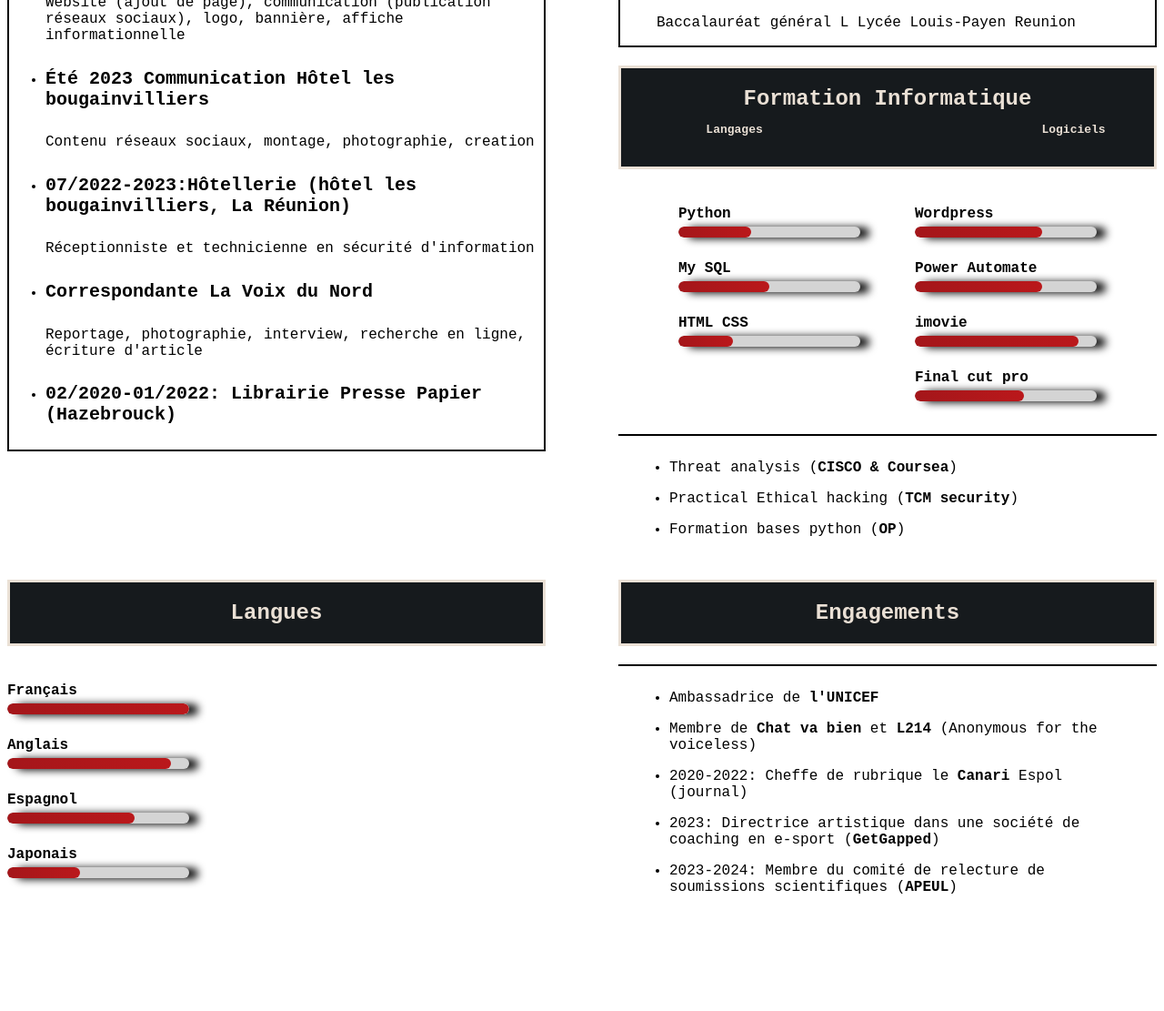
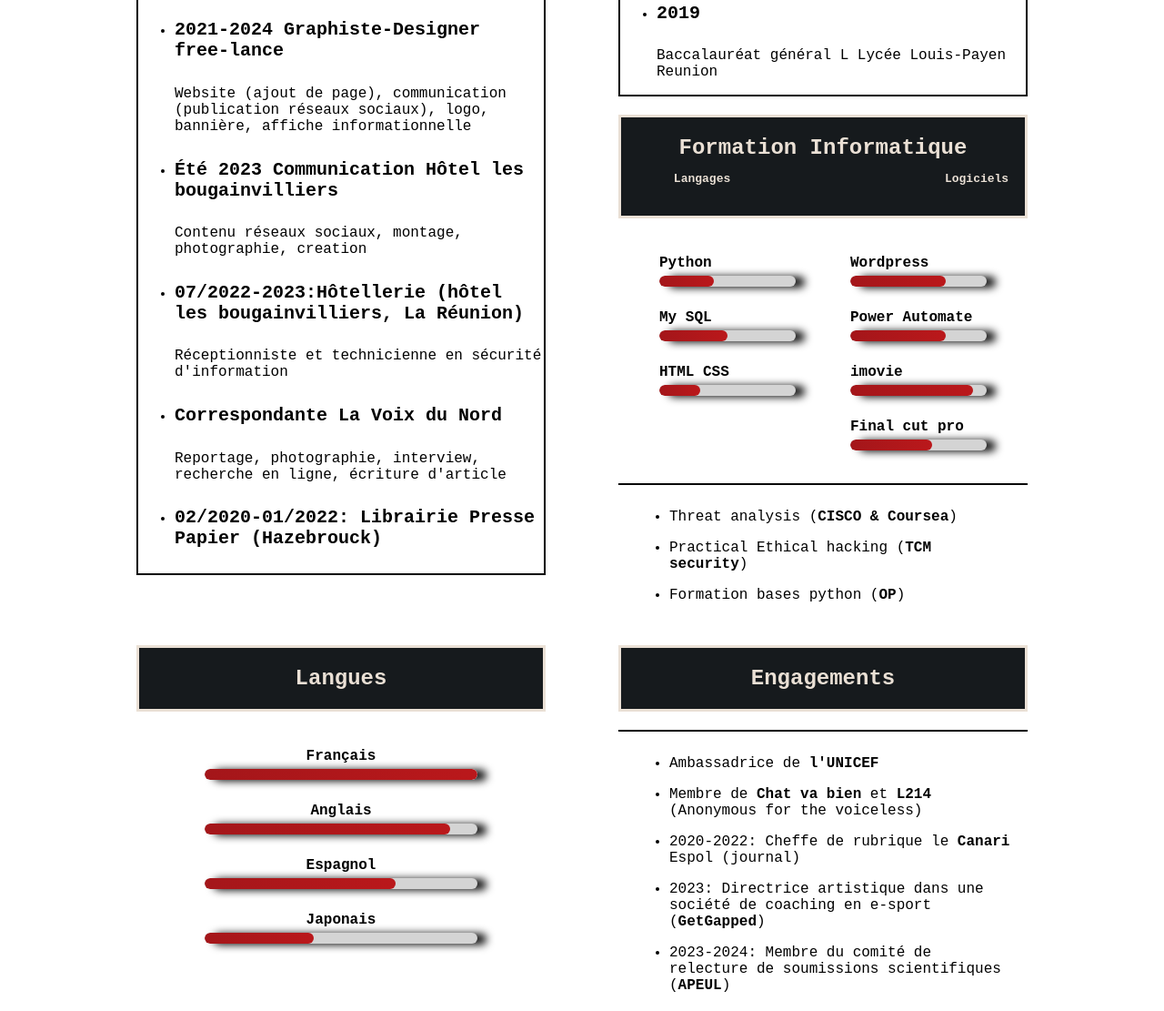
Before and after one commit to lokapi1/CV, a plain HTML site: page index.html in a window 1280 px wide. Shown: the part 1064-2175 px from the top of the page at 91% size. Before the commit the page ends 2072 px from the top, so only its background shows below. Drawn offline with Linux system fonts and the light colour scheme.

Commit message:
Update style.css
cursor + width of progress bar

```diff
--- a/style.css
+++ b/style.css
@@ -21,7 +21,7 @@ header {
     justify-content: flex-end;
     img {
       width: 30px;
-      object-fit: contain; /*pour ne pas déformer l'image */
+      object-fit: contain; /*pour ne pas déformer l'image*/
     }
   }
 
@@ -85,6 +85,7 @@ h4 {
 summary:hover {
   color: #a4161a;
   font-weight: 900;
+  cursor:pointer;
 }
 
 i {
@@ -93,12 +94,13 @@ i {
 
 /* Conteneur de la barre de progression */
 .progress {
-  width: 200px;
+  width: 150px;
   height: 12px;
   background-color: #d4d4d4;
   box-shadow: 10px 1px 10px black;
   border-radius: 12px;
   overflow: hidden;
+  gap: 50px;
 }
 
 .progress-bar {
@@ -160,6 +162,17 @@ i {
   justify-content: center;
   align-items: flex-start;
   overflow: hidden;
+}
+
+.col {
+  width: 450px;
+  .progress#langues {
+    width: 300px;
+    align-self: center;
+  }
+  .progress-title#langues {
+    align-self: center;
+  }
 }
 
 .progress-container {
```
